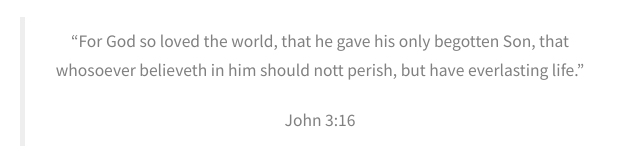
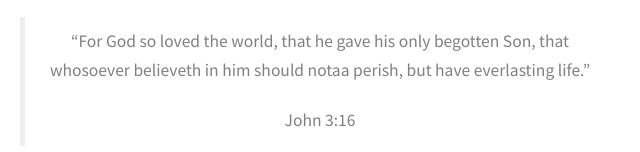
Before and after one commit to ivanyufen/church-final, a plain HTML site: page index.html in a window 1280 px wide. Shown: the part 674-826 px from the top of the page, 635-1275 px from the left. Drawn offline with nearby package versions, Linux system fonts and the light colour scheme; files whose address does not match are found by name.

Commit message:
eight committ

```diff
--- a/index.html
+++ b/index.html
@@ -156,7 +156,7 @@
 											<blockquote>
 												<p>&ldquo;For God so loved the world, that he gave his only begotten Son, that whosoever believeth in
 													him
-													should nott perish, but have everlasting life.&rdquo;</p>
+													should notaa perish, but have everlasting life.&rdquo;</p>
 												<span>John 3:16</span>
 											</blockquote>
 										</div>
```
